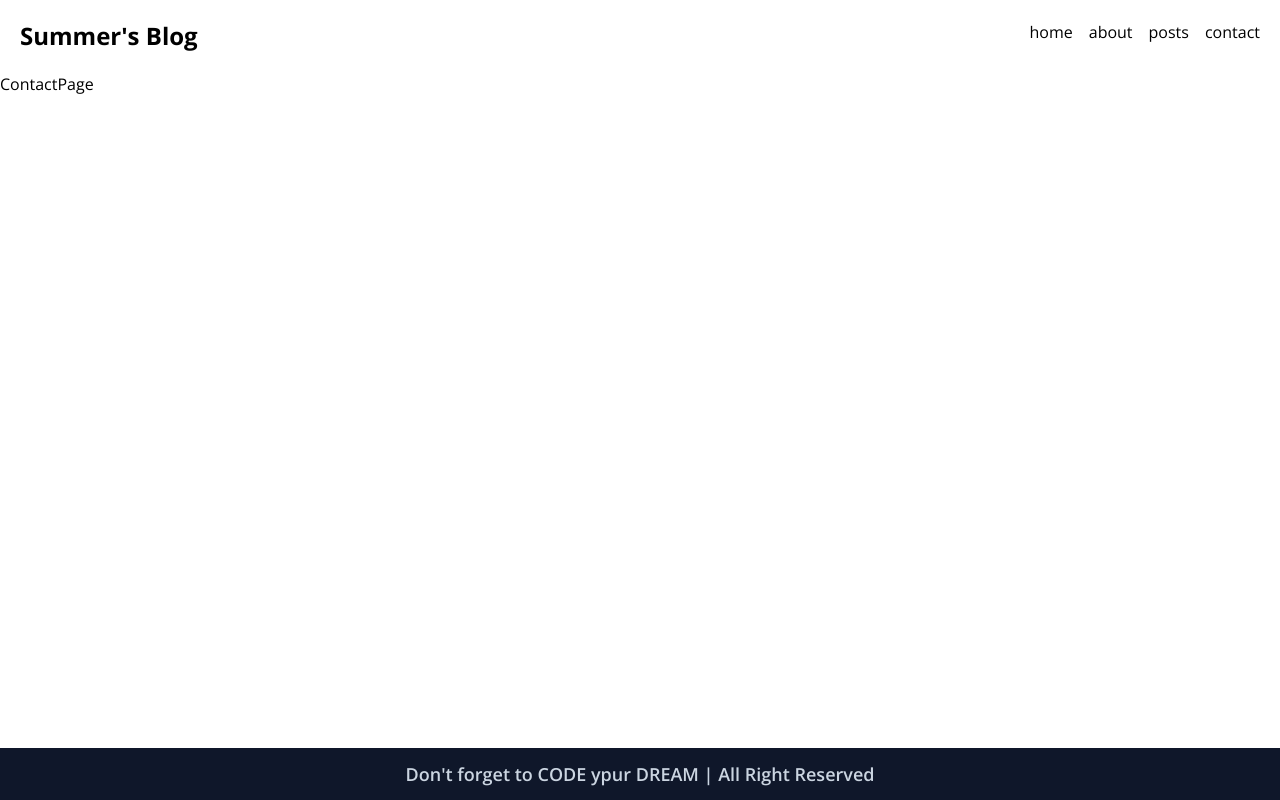
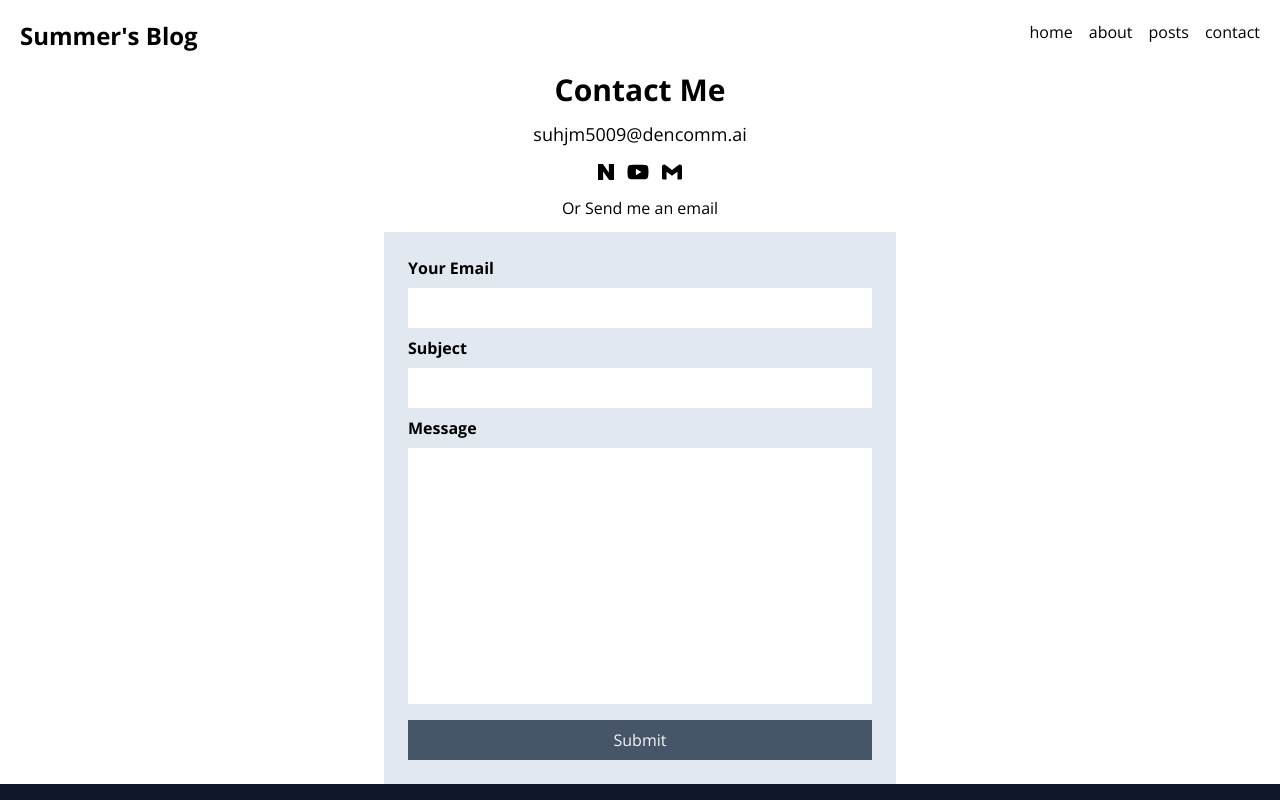
Before and after one commit to sjm5009/summer-blog, a Next.js app: page /contact in a window 1280 px wide. Built offline with nearby package versions, Linux system fonts and the light colour scheme.

Commit message:
nodemailer로 메일 전송 추가

```diff
--- a/package.json
+++ b/package.json
@@ -15,6 +15,7 @@
     "eslint": "8.37.0",
     "eslint-config-next": "13.2.4",
     "next": "13.2.4",
+    "nodemailer": "^6.9.1",
     "react": "18.2.0",
     "react-dom": "18.2.0",
     "react-icons": "^4.8.0",
@@ -26,6 +27,7 @@
   },
   "devDependencies": {
     "@tailwindcss/typography": "^0.5.9",
+    "@types/nodemailer": "^6.4.7",
     "@types/react-syntax-highlighter": "^15.5.6",
     "autoprefixer": "^10.4.14",
     "postcss": "^8.4.21",
--- /dev/null
+++ b/src/app/api/contact/route.ts
@@ -0,0 +1,14 @@
+import { sendMail } from '@/service/email';
+
+export async function POST(req: Request) {
+  const body = await req.json();
+  body.message = body.message.replaceAll('\n', '<br>');
+
+  return await sendMail(body)
+    .then(() => new Response(JSON.stringify({ message: '메일을 성공적으로 보냄' }), { status: 200 }))
+    .catch((err) => {
+      console.log(err);
+
+      return new Response(JSON.stringify({ message: '메일 전송에 실패함' }), { status: 500 });
+    });
+}
--- a/src/app/contact/page.tsx
+++ b/src/app/contact/page.tsx
@@ -1,3 +1,25 @@
+import ContactForm from '@/components/ContactForm';
+import { AiFillYoutube } from 'react-icons/ai';
+import { SiNaver, SiGmail } from 'react-icons/si';
+
 export default function ContactPage() {
-  return <div>ContactPage</div>;
+  return (
+    <section className='flex flex-col items-center gap-3'>
+      <h2 className='text-3xl font-bold'>Contact Me</h2>
+      <p className='text-lg'>suhjm5009@dencomm.ai</p>
+      <div className='flex gap-3 text-2xl items-center'>
+        <a href='https://www.naver.com/' target='_blank' className='text-base'>
+          <SiNaver />
+        </a>
+        <a href='https://www.youtube.com/' target='_blank'>
+          <AiFillYoutube />
+        </a>
+        <a href='https://www.google.com/gmail/about/' target='_blank' className='text-xl'>
+          <SiGmail />
+        </a>
+      </div>
+      <h1>Or Send me an email</h1>
+      <ContactForm />
+    </section>
+  );
 }
--- /dev/null
+++ b/src/components/Banner.tsx
@@ -0,0 +1,13 @@
+'use client';
+
+export type BannerData = {
+  state: 'success' | 'error';
+  message: string;
+};
+export default function Banner({ banner: { state, message } }: { banner: BannerData }) {
+  return (
+    <div className='text-center'>
+      <h1 className={`${state === 'success' ? `bg-green-300` : `bg-red-300`} p-1 mb-2`}>{`${state === 'success' ? '✅' : '🔥'} ${message}`}</h1>
+    </div>
+  );
+}
--- /dev/null
+++ b/src/components/ContactForm.tsx
@@ -0,0 +1,68 @@
+'use client';
+
+import { sendContactEmail } from '@/service/contact';
+import React, { useState } from 'react';
+import Banner, { BannerData } from './Banner';
+
+export type Form = {
+  from: string;
+  subject: string;
+  message: string;
+};
+
+const DEFAULT_DATA = { from: '', subject: '', message: '' };
+export default function ContactForm() {
+  const [form, setForm] = useState<Form>(DEFAULT_DATA);
+  const [banner, setBanner] = useState<BannerData | null>(null);
+  const [loading, setLoading] = useState(false);
+
+  const onChange = (e: React.ChangeEvent<HTMLInputElement | HTMLTextAreaElement>) => {
+    const { id, value } = e.target;
+
+    setForm((prev) => ({ ...prev, [id]: value }));
+  };
+
+  const onSubmit = (e: React.FormEvent<HTMLElement>) => {
+    e.preventDefault();
+    setLoading(true);
+    sendContactEmail(form)
+      .then((res) => {
+        setBanner({ state: 'success', message: '메일을 성공적으로 보냈습니다.' });
+        setForm(DEFAULT_DATA);
+      })
+      .catch((err) => {
+        console.log(err);
+        setBanner({ state: 'error', message: '메일 전송에 실패하였습니다.' });
+      })
+      .finally(() => {
+        setLoading(false);
+        setTimeout(() => {
+          setBanner(null);
+        }, 3000);
+      });
+  };
+
+  return (
+    <section className='w-full bg-slate-200 max-w-lg p-6'>
+      {banner && <Banner banner={banner} />}
+      <form className='w-full flex flex-col  gap-2'>
+        <label htmlFor='from' className='font-bold'>
+          Your Email
+        </label>
+        <input type='text' id='from' onChange={(e) => onChange(e)} value={form.from} className='p-2  font-medium' />
+        <label htmlFor='subject' className='font-bold'>
+          Subject
+        </label>
+        <input type='text' id='subject' onChange={(e) => onChange(e)} value={form.subject} className='p-2 font-medium' />
+        <label htmlFor='message' className='font-bold'>
+          Message
+        </label>
+        <textarea id='message' rows={10} onChange={(e) => onChange(e)} value={form.message} required className='resize-none p-2 font-medium'></textarea>
+        <button className={`${loading ? 'bg-red-500' : 'bg-slate-600'}  py-2 mt-2 text-slate-100`} onClick={onSubmit}>
+          {!loading && `Submit`}
+          {loading && `메일 전송중...`}
+        </button>
+      </form>
+    </section>
+  );
+}
--- /dev/null
+++ b/src/service/contact.ts
@@ -0,0 +1,20 @@
+import { BannerData } from '@/components/Banner';
+import { EmailData } from './email';
+
+export async function sendContactEmail(email: EmailData) {
+  const response = await fetch('/api/contact', {
+    method: 'POST',
+    body: JSON.stringify(email),
+    headers: {
+      'Content-Type': 'application/json',
+    },
+  });
+
+  const data = await response.json();
+
+  if (!response.ok) {
+    throw new Error('서버 요청 실패😂');
+  }
+
+  return data;
+}
--- /dev/null
+++ b/src/service/email.ts
@@ -0,0 +1,31 @@
+import nodemailer from 'nodemailer';
+
+export type EmailData = {
+  from: string;
+  subject: string;
+  message: string;
+};
+
+const transporter = nodemailer.createTransport({
+  host: 'smtp.gmail.com',
+  port: 465,
+  secure: true, // true for 465, false for other ports
+  auth: {
+    user: process.env.AUTH_USER,
+    pass: process.env.AUTH_PASS,
+  },
+});
+
+export async function sendMail({ subject, from, message }: EmailData) {
+  let mailData = {
+    from: from, // sender address
+    to: process.env.AUTH_USER, // list of receivers
+    subject: subject, // Subject line
+    html: `
+    <h1>${subject}</h1>
+    <p>${message}</p>
+    `, // html body
+  };
+
+  return transporter.sendMail(mailData);
+}
```
Also changed, not shown: 1 other file (tests, documents, lock files or other folders).
